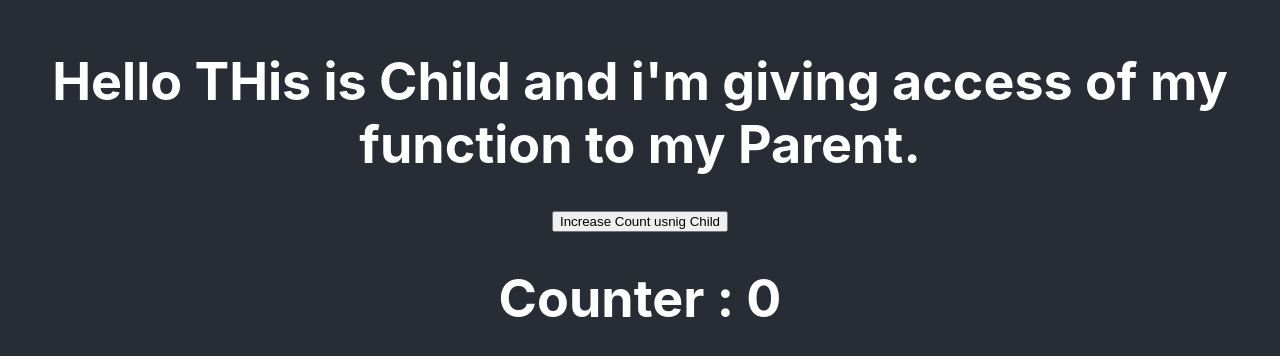
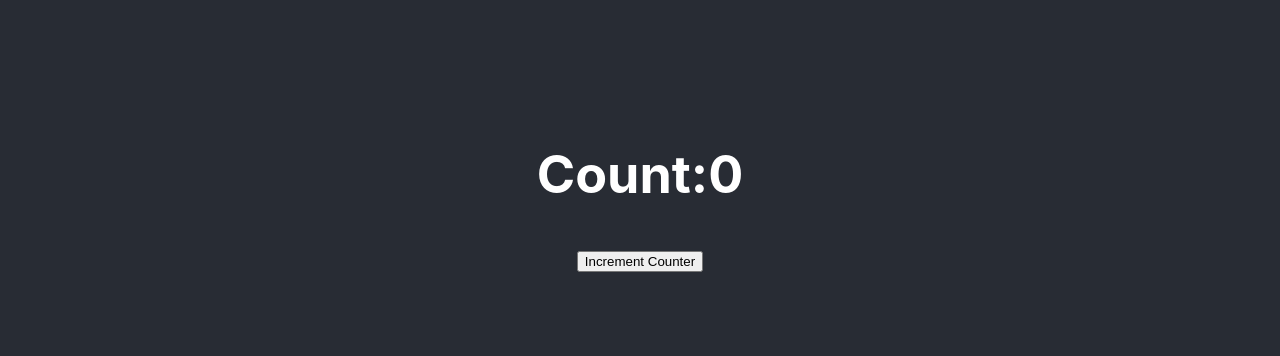
Before and after one commit to DarshanVesatiya/React, a React (Create React App) app: page / in a window 1280 px wide. Shown: the part 210-566 px from the top of the page. Built offline with nearby package versions, Linux system fonts and the light colour scheme.

Commit message:
Task4(acess Garndparent's methods and values in child using context).

```diff
--- a/src/App.js
+++ b/src/App.js
@@ -1,12 +1,12 @@
 import React from 'react';
 import './App.css';
-import Parent from './components/Parent';
+import ComponentA from './components/ComponentA';
 
 function App() {
   return (
     <div className="App">
       <header className="App-header">
-          <Parent />
+          <ComponentA />
       </header>
     </div>
   );
--- a/src/components/Child.js
+++ /dev/null
@@ -1,25 +0,0 @@
-import React, { Component } from 'react'
-
-export default class Child extends Component {
-
-    constructor(props) {
-        super(props)
-        this.state = {
-            count : 0
-        }
-    }
-
-    increaseCounter(){
-        this.setState({
-            count : this.state.count + 1
-        })
-    }
-
-    render() {
-        return (
-            <div>
-                <h1>Hello THis is Child and i'm giving access of my function to my Parent.</h1>
-            </div>
-        )
-    }
-}
--- /dev/null
+++ b/src/components/ComponentA.js
@@ -0,0 +1,33 @@
+import React, { Component } from 'react'
+import { UserProvider } from './UserContext'
+import ComponentB from './ComponentB'
+
+
+export default class ComponentA extends Component {
+
+    constructor(props) {
+        super(props)
+
+        this.state = {
+             count:0
+        }
+    }
+
+    incrementCounter = () =>{
+        this.setState(prevState=>{
+            return {count : prevState.count +1}
+        })
+    }
+
+    render() {
+        const contextValue={
+            count:this.state.count,
+            incrementCounter:this.incrementCounter
+        }
+        return (
+            <UserProvider value={contextValue}>
+                 <ComponentB />
+            </UserProvider>
+        )
+    }
+}
--- /dev/null
+++ b/src/components/ComponentB.js
@@ -0,0 +1,13 @@
+import React, { Component } from 'react'
+import ComponentC from './ComponentC'
+
+export default class ComponentB extends Component {
+    render() {
+        return (
+            <div>
+                <ComponentC />
+            </div>
+
+        )
+    }
+}
--- /dev/null
+++ b/src/components/ComponentC.js
@@ -0,0 +1,19 @@
+import React, { Component } from 'react'
+import { UserConsumer } from './UserContext'
+
+export default class ComponentC extends Component {
+    render() {
+        return (
+            <UserConsumer>
+                {
+                    ({count, incrementCounter}) => {
+                        return <>
+                            <h1>Count:{count}</h1>
+                            <button onClick={incrementCounter}>Increment Counter</button>
+                            </>
+                    }
+                }
+            </UserConsumer>
+        )
+    }
+}
--- a/src/components/Parent.js
+++ /dev/null
@@ -1,30 +0,0 @@
-import React, { Component, createRef } from 'react'
-import Child from './Child'
-
-export default class Parent extends Component {
-
-    constructor(props) {
-        super(props)
-        this.cbRef = createRef()
-        this.state = {
-            count : 0
-        }
-    }
-
-     increaseCount = async ()=>{
-        await this.cbRef.current.increaseCounter()
-        this.setState({
-            count : this.cbRef.current.state.count
-        })
-    }
-
-    render() {
-        return (
-            <>
-                <Child ref={this.cbRef}></Child>
-                <button onClick={this.increaseCount}>Increase Count usnig Child</button>
-                <h1>Counter : {this.state.count}</h1>
-            </>
-        )
-    }
-}
--- /dev/null
+++ b/src/components/UserContext.js
@@ -0,0 +1,9 @@
+import { createContext } from 'react'
+
+const UserContext = createContext()
+
+const UserProvider = UserContext.Provider
+const UserConsumer = UserContext.Consumer
+
+export {UserProvider, UserConsumer}
+export default UserContext
```
